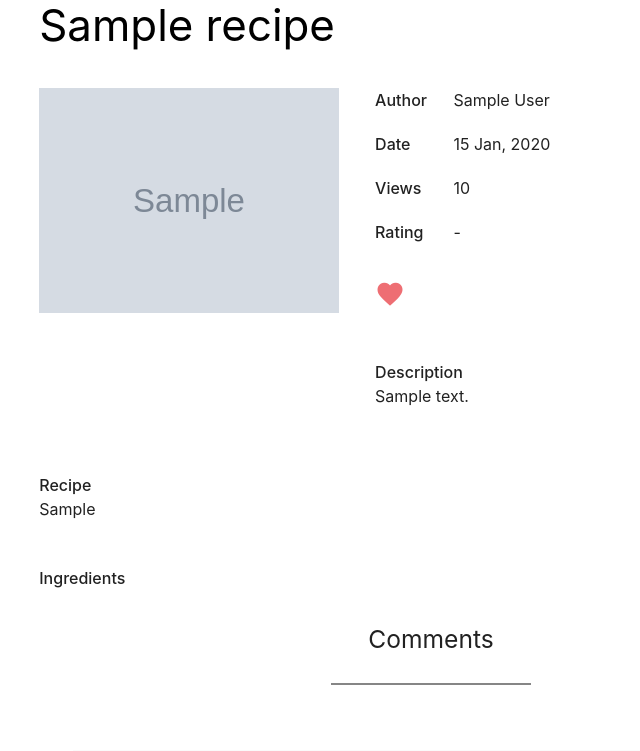
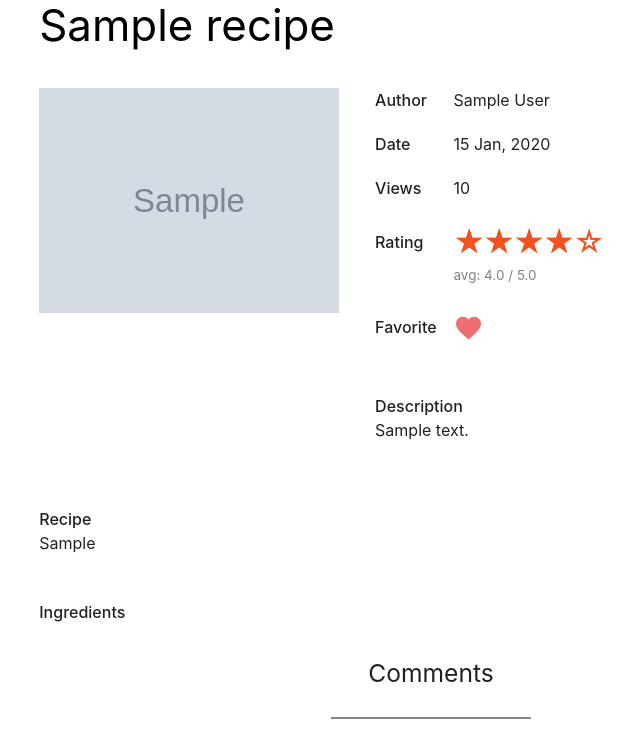
Before and after one commit to Code-Institute-Submissions/ci-3rd-milestone, a Flask app: page /recipe/1 in a window 1280 px wide. Shown: the part 181-932 px from the top of the page, without its empty margins (209-849 px from the left). Run offline with Flask 2, Linux system fonts and the light colour scheme; the visitor is signed in with stand-in values (Sample User, id 1); tables that the repository leaves empty or names only in its code hold one stand-in row (values such as "Sample post"); grey boxes marked "Sample" are stand-in pictures.

Commit message:
Rating for recipes

```diff
--- a/app.py
+++ b/app.py
@@ -9,7 +9,8 @@ from lib.scripts import user_logged_in, convert_datetime, check_owner
 from lib.db import new_connection, initialize_db, create_recipe, get_user_recipes, get_user_data, \
     update_user_image_path, update_user_data, get_recipe_data, delete_recipe, count_user_recipes, \
     get_all_recipes, count_all_recipes, update_recipe, create_comment, get_comments, delete_comment, \
-    add_view, get_favorite, create_favorite, delete_favorite, get_all_favorites
+    add_view, get_favorite, create_favorite, delete_favorite, get_all_favorites, get_ratings, \
+        add_rating, update_rating
 
 
 # Initialize Flask
@@ -280,6 +281,9 @@ def get_recipe_page(recipe_id):
             else:
                 recipe_data['favorite'] = True
 
+            # Get ratings
+            rating_data = get_ratings(recipe_id, session['user_id'])
+
             # Get comments and check if user is owner
             comments = get_comments(recipe_id)
             comments = [check_owner(
@@ -302,7 +306,7 @@ def get_recipe_page(recipe_id):
                                            'description'], recipe=recipe_data['recipe'], views=recipe_data['views'],
                                        image_path=recipe_data['image_path'], date=recipe_data['date_created'].strftime(
                     '%d %b, %Y'), firstname=recipe_data['firstname'], lastname=recipe_data['lastname'], ingredients=recipe_data['ingredients'], owner=recipe_data['owner'],
-                    favorite=recipe_data['favorite'], id=recipe_id, comments=comments,
+                    favorite=recipe_data['favorite'], id=recipe_id, comments=comments, rating=rating_data,
                     commentsAvailable=commentsAvailable)
 
         # DELETE REQUEST
@@ -370,7 +374,7 @@ def get_recipe_page(recipe_id):
                     db_operation = add_view(recipe_id, views)
 
                     if db_operation:
-                        return jsonify(message='Recipe successfully updated!', status='success')
+                        return jsonify(message='Recipe view successfully updated!', status='success')
                     else:
                         return jsonify(message='Something went wrong during database operation', status='failed')
                 else:
@@ -432,9 +436,33 @@ def recipe_favorite(recipe_id):
         else:
             return jsonify(message='Database error occured while trying to delete the favorite', status='failed')
 
-# ============================================================================== USER
+
+# ============================================================================== RATING
+@app.route('/rating/', methods=['PATCH'])
+def update_rating_recipe():
+    if request.is_json:
+        # Get json data
+        rating_data = request.get_json()
+
+        # Check if rating exists for user
+        rating = get_ratings(rating_data['recipe_id'], session['user_id'])
+
+        if rating['user_rating'] == None:
+            db_operation = add_rating(rating_data['recipe_id'], session['user_id'], rating_data['rating'])
+        else:
+            db_operation = update_rating(rating_data['recipe_id'], session['user_id'], rating_data['rating'])
+
+        # Check if db operation was successful
+        if db_operation:
+            return jsonify(message='Rating updated!', status='success')
+        else:
+            return jsonify(message='Something went wrong :/', status='failed')
 
 
+    return jsonify(message='Request is not JSON', status='failed')
+
+
+# ============================================================================== USER
 @app.route('/user/<user_id>', methods=['GET'])
 def get_user_info(user_id):
     if user_id.isdigit():
--- a/lib/db.py
+++ b/lib/db.py
@@ -780,3 +780,131 @@ def delete_favorite(recipe_id, user_id):
         return False
     finally:
         connection.close()
+
+
+'''
+This function adds a new rating for a recipe
+
+'''
+
+
+def add_rating(recipe_id, user_id, rating):
+    connection = new_connection()
+
+    try:
+        with connection.cursor(pymysql.cursors.DictCursor) as cursor:
+            sql = '''INSERT INTO ratings (recipe_id, user_id, rating)
+                    VALUES (%s, %s, %s)'''
+
+            # Execute query
+            cursor.execute(
+                sql, (recipe_id, user_id, rating))
+
+            # Commit to database
+            connection.commit()
+
+            return True
+
+    except Exception as err:
+        print(err)
+        return False
+    finally:
+        connection.close()
+
+
+'''
+This function updates a rating for a recipe
+
+'''
+
+
+def update_rating(recipe_id, user_id, rating):
+    connection = new_connection()
+
+    try:
+        with connection.cursor(pymysql.cursors.DictCursor) as cursor:
+            sql = '''
+                    UPDATE ratings
+                    SET rating = %s
+                    WHERE recipe_id = %s AND user_id = %s
+                '''
+
+            # Execute query
+            cursor.execute(
+                sql, (rating, recipe_id, user_id))
+
+            # Commit to database
+            connection.commit()
+
+            return True
+
+    except Exception as err:
+        print(err)
+        return False
+    finally:
+        connection.close()
+
+
+'''
+This function gets a rating from a recipe. When user_id is filled in, the rating
+of the user will be fetched as well
+
+'''
+
+
+def get_ratings(recipe_id, user_id=None):
+    connection = new_connection()
+
+    try:
+        with connection.cursor(pymysql.cursors.DictCursor) as cursor:
+            sql = '''
+                    SELECT id, rating, user_id
+                    FROM ratings
+                    WHERE recipe_id = %s
+                '''
+
+            # Execute query
+            cursor.execute(
+                sql, recipe_id)
+
+            # Get results from database
+            ratings = cursor.fetchall()
+
+            if len(ratings) > 0:
+                # Calculate average rating
+                sumRating = 0
+                for rating in ratings:
+                    sumRating += rating["rating"]
+
+                averageRating = sumRating / len(ratings)
+            else:
+                averageRating = 0.0
+
+            result = {
+                "ratings": ratings,
+                "average": round(averageRating, 1),
+                "user_rating": None
+            }
+
+            if user_id is not None:
+                # If user id is filled, get user rating
+                sql = '''
+                        SELECT id, rating, user_id
+                        FROM ratings
+                        WHERE recipe_id = %s AND user_id = %s
+                    '''
+
+                # Execute query
+                cursor.execute(sql, (recipe_id, user_id))
+
+                user_rating = cursor.fetchone()
+
+                result["user_rating"] = user_rating
+
+            return result
+
+    except Exception as err:
+        print(err)
+        return False
+    finally:
+        connection.close()
--- a/static/css/styles.css
+++ b/static/css/styles.css
@@ -463,6 +463,7 @@ nav {
     font-size: 2rem;
     color: #b5b5b5;
     margin-top: 1rem;
+    line-height: 1rem;
 }
 
 .favorite-recipe:hover {
@@ -495,3 +496,49 @@ nav {
 .favorite-item div:last-child {
     font-size: 1rem;
 }
+
+.rating {
+    display: flex;
+    flex-direction: row-reverse;
+}
+
+.rating > input{
+    display:none;
+  }
+
+.rating > label {
+    position: relative;
+    width: 1em;
+    font-size: 2rem;
+    color: #f4511e;
+    cursor: pointer;
+}
+
+.rating > label::before{
+    content: "\2605";
+    position: absolute;
+    opacity: 0;
+}
+
+.rating > label:hover:before,
+.rating > label:hover ~ label:before {
+  opacity: 1 !important;
+ /* shame... shame... shame... I'll explain that later*/
+}
+
+.rating > input:checked ~ label:before{
+    opacity: 1;
+}
+
+.rating:hover > input:checked ~ label:before{
+    opacity: 0.4;
+}
+
+.rating-container {
+    display: inline-block;
+}
+
+.rating-container > div:last-child {
+    font-size: 0.9rem;
+    color: gray;
+}
--- a/templates/edit-recipe.html
+++ b/templates/edit-recipe.html
@@ -12,7 +12,7 @@
     <div class="col m12 l7 new-recipe-info-container">
       <div class="row">
         <div class="col s12 title">
-          <h3>New Recipe</h3>
+          <h3>Edit Recipe</h3>
         </div>
       </div>
       <div class="row">
--- a/templates/recipe.html
+++ b/templates/recipe.html
@@ -35,11 +35,28 @@
         <div class="col s12 m10">{{views}}</div>
       </div>
       <div class="row">
-        <div class="col s12 m2"><strong>Rating</strong></div>
-        <div class="col s12 m10">-</div>
+        <div class="col s12 m2" style="margin-top: 10px;"><strong>Rating</strong></div>
+        <div class="col s12 m10">
+          <div class="rating-container">
+            <div class="rating">
+              <input type="radio" name="rating" value="5" id="5" onclick="TE.updateRating(this)"><label
+                for="5">☆</label>
+              <input type="radio" name="rating" value="4" id="4" onclick="TE.updateRating(this)"><label
+                for="4">☆</label>
+              <input type="radio" name="rating" value="3" id="3" onclick="TE.updateRating(this)"><label
+                for="3">☆</label>
+              <input type="radio" name="rating" value="2" id="2" onclick="TE.updateRating(this)"><label
+                for="2">☆</label>
+              <input type="radio" name="rating" value="1" id="1" onclick="TE.updateRating(this)"><label
+                for="1">☆</label>
+            </div>
+            <div>avg: {{rating.average}} / 5.0</div>
+          </div>
+        </div>
       </div>
-      <div class="row">
-        <div class="col s12">
+      <div class="row" style="display: flex;align-items: center;">
+        <div class="col s12 m2"><strong>Favorite</strong></div>
+        <div class="col s12 m10">
           {% if favorite %}
           <i class="material-icons favorite-recipe favorite-active"
             onclick="TE.toggleFavorite({{ id }}, this)">favorite</i>
@@ -56,7 +73,7 @@
   </div>
   <div class="row" style="margin-top: 3rem;">
     <div class="col s12"><strong>Recipe</strong></div>
-    <div class="col s12">{{recipe}}</div>
+    <div class="col s12" style="white-space: pre-line">{{recipe}}</div>
   </div>
   <div class="row" style="margin-top: 3rem;">
     <div class="col s12"><strong>Ingredients</strong></div>
@@ -125,6 +142,9 @@
   $(document).ready(function () {
     $('textarea#textarea1').characterCounter();
 
+    // Set user rating
+    $("input[name=rating][value='{{rating.user_rating.rating}}']").prop('checked', true)
+
     // Send view page update after 3.5 seconds
     setTimeout(function () {
       let urlIdIndex = window.location.pathname.lastIndexOf('/');
```
Also changed, not shown: static/js/main.js (+35 -19 lines), test.py (+10 -4 lines), static/js/app.bundle.js.
